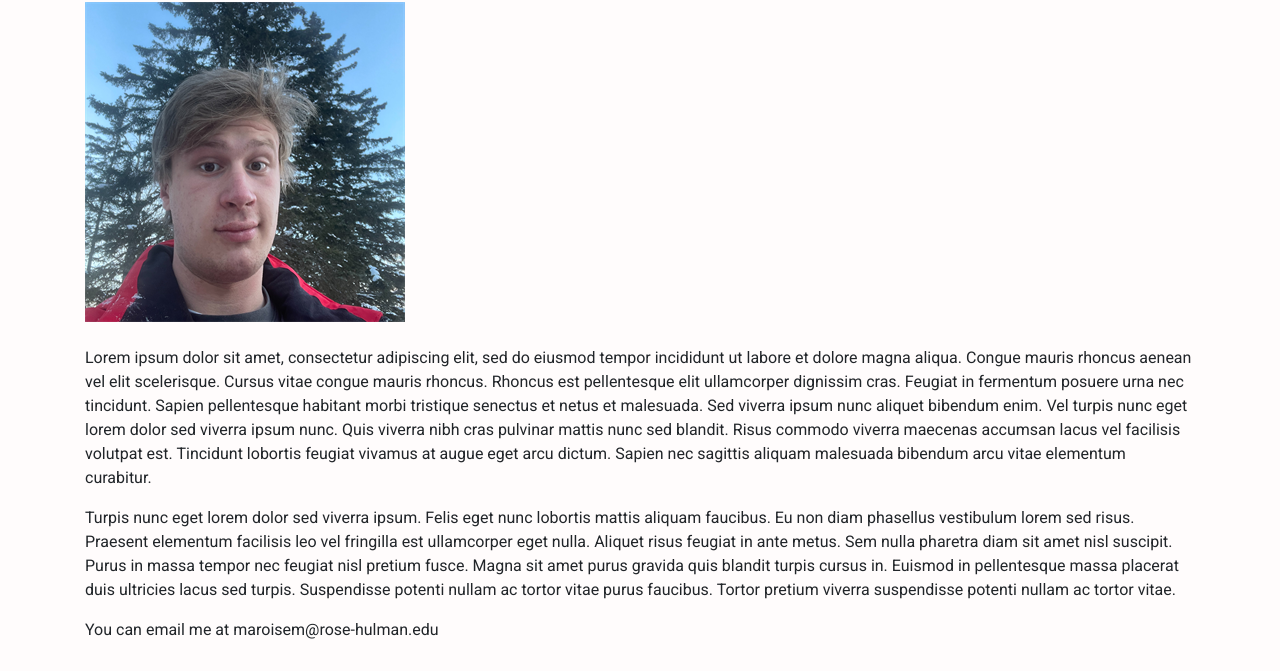
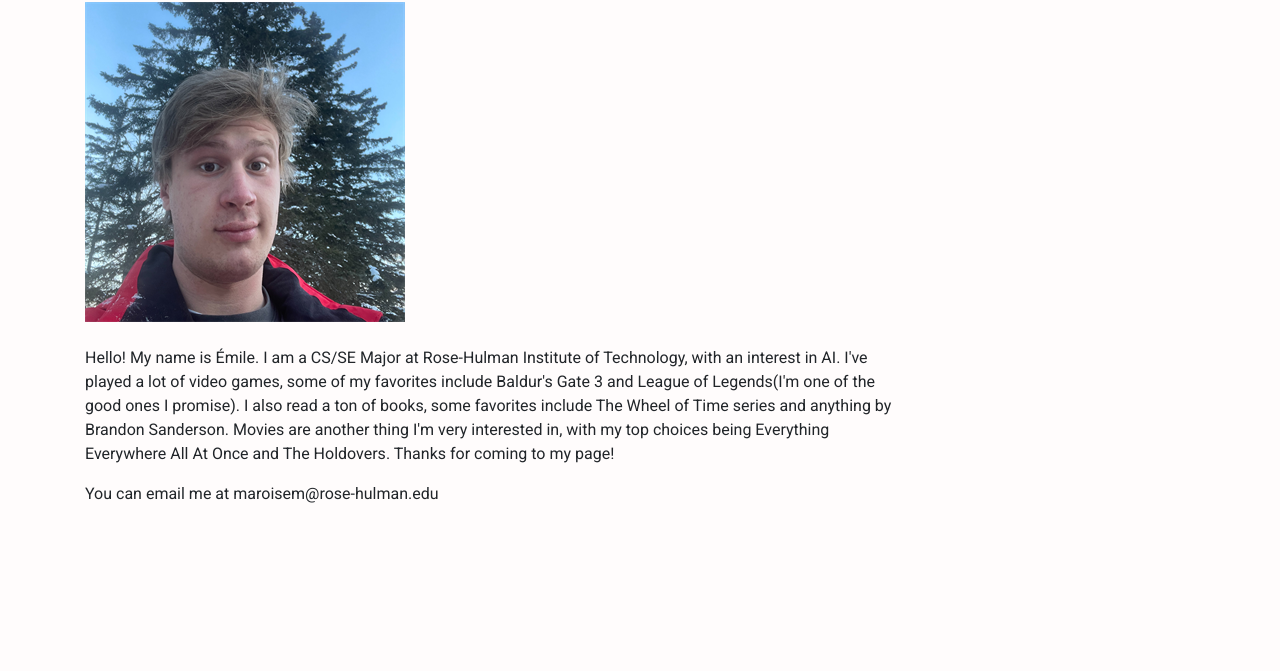
Before and after one commit to rhit-maroisem/rhit-maroisem.github.io, a plain HTML site: page public/index.html in a window 1280 px wide. Shown: the part 129-800 px from the top of the page. Drawn offline with Linux system fonts and the light colour scheme; some packages are replaced by stand-ins of ours.

Commit message:
Early Product

```diff
--- a/public/index.html
+++ b/public/index.html
@@ -11,7 +11,6 @@
 </head>
 
 <body id="about">
-  <body id="portfolio">
     <nav class="navbar navbar-dark fixed-top" >
       <span class="col-1"></span>
       <li><a class="navbar-brand" href="index.html">About Me</a></li>
@@ -26,24 +25,15 @@
       <img src="images/avatar.png"/>
       <br>
       <br>
-      <p >Lorem ipsum dolor sit amet, consectetur adipiscing elit, sed do eiusmod tempor
-        incididunt ut labore et dolore magna aliqua. Congue mauris rhoncus aenean vel elit
-        scelerisque. Cursus vitae congue mauris rhoncus. Rhoncus est pellentesque elit ullamcorper
-          dignissim cras. Feugiat in fermentum posuere urna nec tincidunt. Sapien pellentesque habitant
-          morbi tristique senectus et netus et malesuada.
-        Sed viverra ipsum nunc aliquet bibendum enim. Vel turpis nunc eget lorem dolor sed viverra ipsum nunc.
-        Quis viverra nibh cras pulvinar mattis nunc sed blandit. Risus commodo viverra maecenas accumsan lacus
-        vel facilisis volutpat est. Tincidunt lobortis feugiat vivamus at augue eget arcu dictum. Sapien nec sagittis
-        aliquam malesuada bibendum arcu vitae elementum curabitur.
-      </p>
+      <div>
+        <p style="padding-right: 300px;">Hello! My name is Émile. I am a CS/SE Major at Rose-Hulman Institute of Technology, with an interest in AI.
+          I've played a lot of video games, some of my favorites include Baldur's Gate 3 and League of Legends(I'm one of the good ones I promise).
+          I also read a ton of books, some favorites include The Wheel of Time series and anything by Brandon Sanderson. Movies are another thing I'm very interested in,
+          with my top choices being Everything Everywhere All At Once and The Holdovers. Thanks for coming to my page!
+        </p>
 
-      <p>Turpis nunc eget lorem dolor sed viverra ipsum. Felis eget nunc lobortis mattis aliquam faucibus.
-      Eu non diam phasellus vestibulum lorem sed risus. Praesent elementum facilisis leo vel fringilla est ullamcorper
-      eget nulla. Aliquet risus feugiat in ante metus. Sem nulla pharetra diam sit amet nisl suscipit.
-      Purus in massa tempor nec feugiat nisl pretium fusce. Magna sit amet purus gravida quis blandit
-      turpis cursus in. Euismod in pellentesque massa placerat duis ultricies lacus sed turpis. Suspendisse
-      potenti nullam ac tortor vitae purus faucibus. Tortor pretium viverra suspendisse potenti nullam ac tortor vitae.
-      </p>
+      </div>
+
     </main>
 
     <footer>
```
Also changed, not shown: public/portfolio.html (+5 -6 lines).
